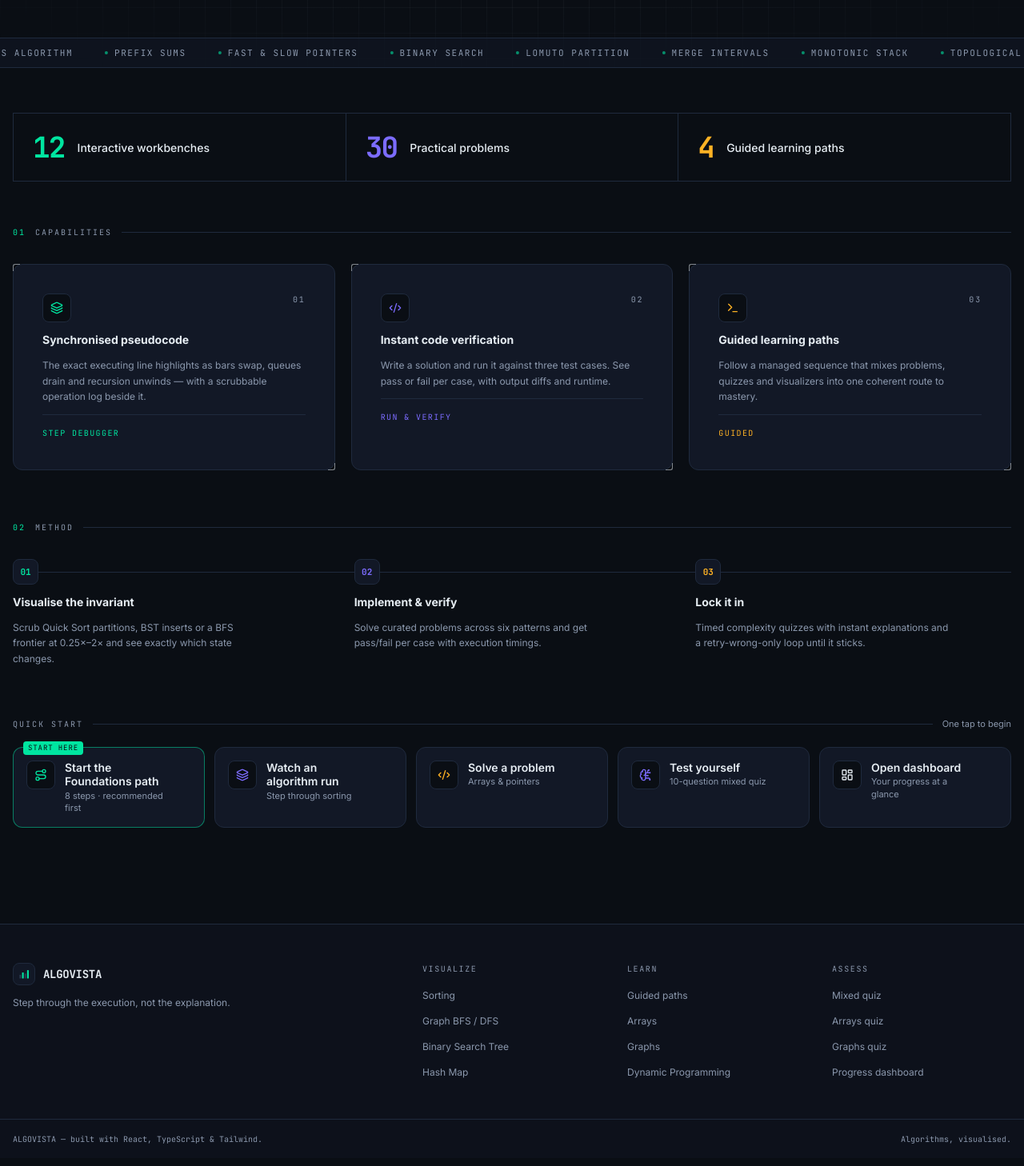
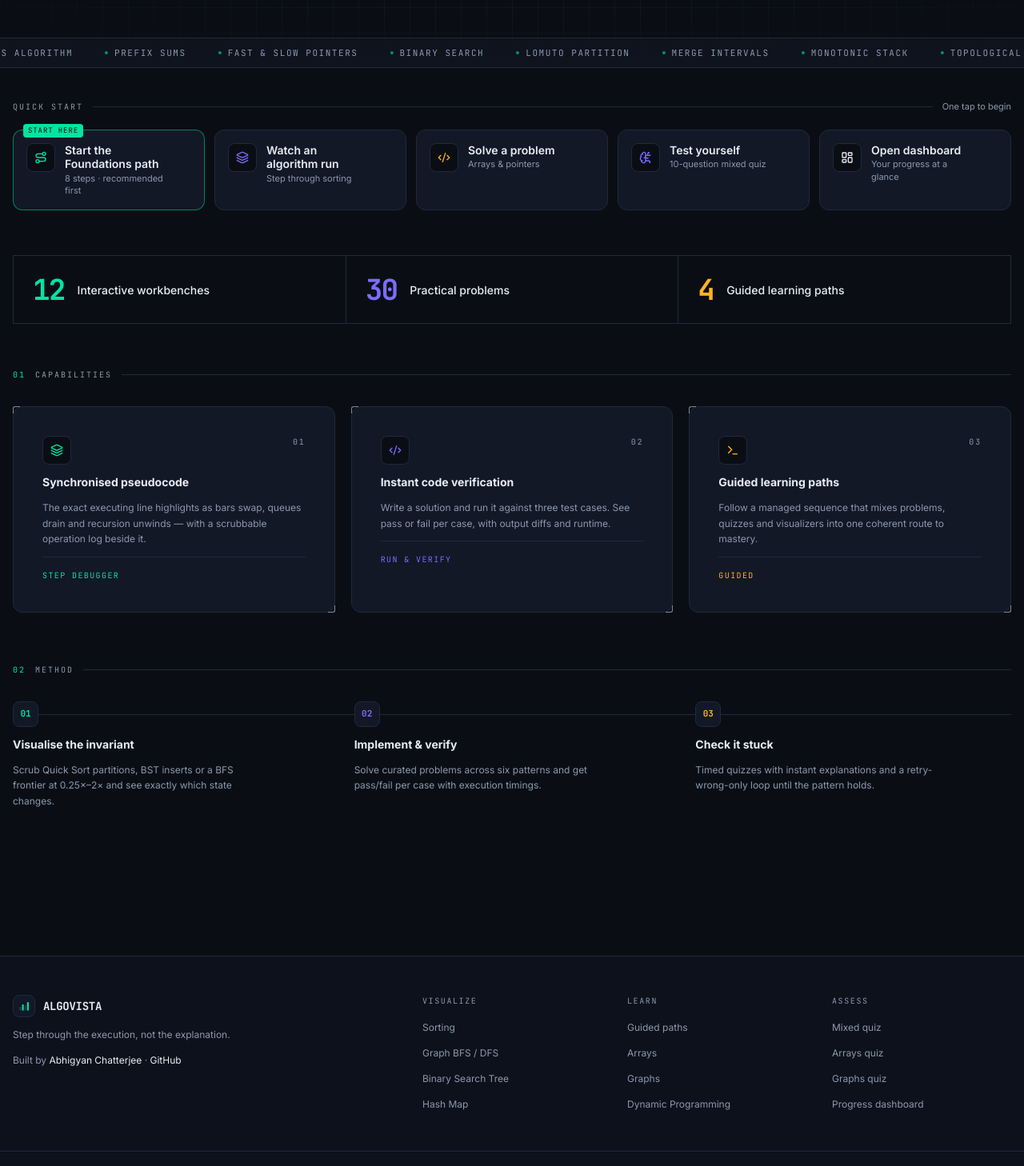
Before and after one commit to abhigyan-chatterjee/merit, a React (Vite) app in the folder apps/web/: page / in a window 1280 px wide. Shown: the part 560-2018 px from the top of the page at 80% size. Built offline with nearby package versions, Linux system fonts and the light colour scheme; no server answers.

Commit message:
feat(landing): quick start near top, live counts, auth-aware CTA, author footer

```diff
--- a/apps/web/src/components/Footer.tsx
+++ b/apps/web/src/components/Footer.tsx
@@ -53,6 +53,26 @@ export const Footer: React.FC = () => {
           <p className="text-xs text-muted leading-relaxed max-w-xs">
             Step through the execution, not the explanation.
           </p>
+          <p className="text-xs text-muted leading-relaxed max-w-xs">
+            Built by{' '}
+            <a
+              href="https://nullbit.in"
+              target="_blank"
+              rel="noreferrer"
+              className="text-ink hover:text-mint transition-colors"
+            >
+              Abhigyan Chatterjee
+            </a>{' '}
+            ·{' '}
+            <a
+              href="https://github.com/abhigyan-chatterjee"
+              target="_blank"
+              rel="noreferrer"
+              className="text-ink hover:text-mint transition-colors"
+            >
+              GitHub
+            </a>
+          </p>
         </div>
 
         {COLUMNS.map((col) => (
@@ -78,7 +98,7 @@ export const Footer: React.FC = () => {
 
       <div className="border-t border-line">
         <div className="max-w-7xl mx-auto px-4 h-12 flex flex-wrap items-center justify-between gap-2 text-[10px] font-mono text-muted">
-          <span>ALGOVISTA — built with React, TypeScript &amp; Tailwind.</span>
+          <span>ALGOVISTA — practice that shows its work.</span>
           <span>Algorithms, visualised.</span>
         </div>
       </div>
--- a/apps/web/src/pages/LandingPage.tsx
+++ b/apps/web/src/pages/LandingPage.tsx
@@ -15,6 +15,10 @@ import {
 import { Panel } from '../components/ui/Panel';
 import { SectionLabel } from '../components/ui/SectionLabel';
 import { Reveal } from '../components/ui/Reveal';
+import { useAuth } from '../store/AuthContext';
+import { PROBLEMS } from '../data/problems';
+import { VISUALIZERS } from '../data/curriculum';
+import { LEARNING_PATHS } from '../data/learningPaths';
 
 const PATTERN_TAGS = [
   'Two Pointers', 'Sliding Window', "Kadane's Algorithm", 'Prefix Sums', 'Fast & Slow Pointers',
@@ -70,6 +74,7 @@ const useLiveSortDemo = (enabled: boolean) => {
 
 export const LandingPage: React.FC = () => {
   const reduce = useReducedMotion();
+  const { user } = useAuth();
   const { arr, pair, sortedFrom, comparisons } = useLiveSortDemo(!reduce);
 
   return (
@@ -100,11 +105,20 @@ export const LandingPage: React.FC = () => {
             </h1>
 
             <p className="text-sm sm:text-base text-muted max-w-xl leading-relaxed">
-              Twelve step-debuggable workbenches, thirty sandboxed problems and a learning path that
-              adapts to how you're doing — all in one place.
+              One end-to-end place to watch algorithms run, solve problems with
+              instant verification, and check yourself with quizzes and exams.
             </p>
 
             <div className="flex flex-wrap items-center gap-3">
+              {user ? (
+                <Link
+                  to="/dashboard"
+                  className="group inline-flex items-center gap-2 px-5 py-2.5 rounded-lg bg-mint text-canvas font-semibold text-sm hover:brightness-110 transition"
+                >
+                  Go to your dashboard
+                  <ArrowRight className="w-4 h-4 group-hover:translate-x-0.5 transition-transform duration-200" />
+                </Link>
+              ) : (
                 <Link
                   to="/learn"
                   className="group inline-flex items-center gap-2 px-5 py-2.5 rounded-lg bg-mint text-canvas font-semibold text-sm hover:brightness-110 transition"
@@ -112,6 +126,7 @@ export const LandingPage: React.FC = () => {
                   Start a guided path
                   <ArrowRight className="w-4 h-4 group-hover:translate-x-0.5 transition-transform duration-200" />
                 </Link>
+              )}
 
               <Link
                 to="/visualizers/sorting"
@@ -204,13 +219,91 @@ export const LandingPage: React.FC = () => {
         </div>
       </section>
 
-      {/* ============ STATS ============ */}
+      {/* ============ QUICK START (right under hero: one tap to begin) ============ */}
+      <section className="max-w-7xl mx-auto px-4 pt-10 space-y-5">
+        <div className="flex items-center gap-3">
+          <span className="font-mono text-[10px] uppercase tracking-[0.2em] text-muted">
+            Quick start
+          </span>
+          <span className="flex-1 h-px bg-line" />
+          <span className="text-[11px] text-muted">One tap to begin</span>
+        </div>
+
+        <div className="grid grid-cols-1 sm:grid-cols-2 lg:grid-cols-5 gap-3">
+          {[
+            {
+              to: '/learn/foundations',
+              title: 'Start the Foundations path',
+              hint: '8 steps · recommended first',
+              Icon: Route,
+              tone: 'text-mint',
+              accent: true
+            },
+            {
+              to: '/visualizers/sorting',
+              title: 'Watch an algorithm run',
+              hint: 'Step through sorting',
+              Icon: Layers,
+              tone: 'text-violet'
+            },
+            {
+              to: '/problems/arrays',
+              title: 'Solve a problem',
+              hint: 'Arrays & pointers',
+              Icon: Code2,
+              tone: 'text-amber'
+            },
+            {
+              to: '/quiz/mixed',
+              title: 'Test yourself',
+              hint: '10-question mixed quiz',
+              Icon: BrainCircuit,
+              tone: 'text-violet'
+            },
+            {
+              to: '/dashboard',
+              title: 'Open dashboard',
+              hint: 'Your progress at a glance',
+              Icon: LayoutDashboard,
+              tone: 'text-ink'
+            }
+          ].map((t) => (
+            <Link
+              key={t.to}
+              to={t.to}
+              className={`group relative flex items-start gap-3 p-4 rounded-xl border bg-surface transition-colors duration-200 min-h-[88px] ${
+                t.accent ? 'border-mint/50 hover:border-mint' : 'border-line hover:border-steel'
+              }`}
+            >
+              <div
+                className={`w-9 h-9 rounded-lg border border-line bg-canvas grid place-items-center shrink-0 ${t.tone}`}
+              >
+                <t.Icon className="w-4 h-4" />
+              </div>
+              <div className="min-w-0 flex-1">
+                <div className="text-sm font-semibold text-ink group-hover:text-mint transition-colors leading-tight">
+                  {t.title}
+                </div>
+                <div className="text-[11px] text-muted mt-0.5 leading-snug">{t.hint}</div>
+              </div>
+              <ArrowRight className="w-4 h-4 text-muted/0 group-hover:text-mint group-hover:opacity-100 opacity-0 -translate-x-1 group-hover:translate-x-0 transition-all shrink-0 mt-1" />
+              {t.accent && (
+                <span className="absolute -top-2 left-3 px-1.5 py-0.5 rounded bg-mint text-canvas text-[9px] font-mono uppercase tracking-widest">
+                  Start here
+                </span>
+              )}
+            </Link>
+          ))}
+        </div>
+      </section>
+
+      {/* ============ STATS (live counts from the actual content bundle) ============ */}
       <section className="max-w-7xl mx-auto px-4 py-14">
         <div className="grid grid-cols-1 sm:grid-cols-3 border-t border-l border-line">
           {[
-            { n: '12', l: 'Interactive workbenches', c: 'text-mint' },
-            { n: '30', l: 'Practical problems', c: 'text-violet' },
-            { n: '4', l: 'Guided learning paths', c: 'text-amber' }
+            { n: String(VISUALIZERS.length), l: 'Interactive workbenches', c: 'text-mint' },
+            { n: String(PROBLEMS.length), l: 'Practical problems', c: 'text-violet' },
+            { n: String(LEARNING_PATHS.length), l: 'Guided learning paths', c: 'text-amber' }
           ].map((s, i) => (
             <Reveal key={s.l} delay={i * 0.05}>
               <div className="relative flex items-center gap-4 border-r border-b border-line p-6 group hover:bg-surface transition-colors duration-200">
@@ -302,8 +395,8 @@ export const LandingPage: React.FC = () => {
             },
             {
               n: '03',
-              t: 'Lock it in',
-              d: 'Timed complexity quizzes with instant explanations and a retry-wrong-only loop until it sticks.',
+              t: 'Check it stuck',
+              d: 'Timed quizzes with instant explanations and a retry-wrong-only loop until the pattern holds.',
               c: 'text-amber'
             }
           ].map((s, i) => (
@@ -321,84 +414,6 @@ export const LandingPage: React.FC = () => {
           ))}
         </div>
       </section>
-
-      {/* ============ QUICK START ============ */}
-      <section className="max-w-7xl mx-auto px-4 space-y-5">
-        <div className="flex items-center gap-3">
-          <span className="font-mono text-[10px] uppercase tracking-[0.2em] text-muted">
-            Quick start
-          </span>
-          <span className="flex-1 h-px bg-line" />
-          <span className="text-[11px] text-muted">One tap to begin</span>
-        </div>
-
-        <div className="grid grid-cols-1 sm:grid-cols-2 lg:grid-cols-5 gap-3">
-          {[
-            {
-              to: '/learn/foundations',
-              title: 'Start the Foundations path',
-              hint: '8 steps · recommended first',
-              Icon: Route,
-              tone: 'text-mint',
-              accent: true
-            },
-            {
-              to: '/visualizers/sorting',
-              title: 'Watch an algorithm run',
-              hint: 'Step through sorting',
-              Icon: Layers,
-              tone: 'text-violet'
-            },
-            {
-              to: '/problems/arrays',
-              title: 'Solve a problem',
-              hint: 'Arrays & pointers',
-              Icon: Code2,
-              tone: 'text-amber'
-            },
-            {
-              to: '/quiz/mixed',
-              title: 'Test yourself',
-              hint: '10-question mixed quiz',
-              Icon: BrainCircuit,
-              tone: 'text-violet'
-            },
-            {
-              to: '/dashboard',
-              title: 'Open dashboard',
-              hint: 'Your progress at a glance',
-              Icon: LayoutDashboard,
-              tone: 'text-ink'
-            }
-          ].map((t) => (
-            <Link
-              key={t.to}
-              to={t.to}
-              className={`group relative flex items-start gap-3 p-4 rounded-xl border bg-surface transition-colors duration-200 min-h-[88px] ${
-                t.accent ? 'border-mint/50 hover:border-mint' : 'border-line hover:border-steel'
-              }`}
-            >
-              <div
-                className={`w-9 h-9 rounded-lg border border-line bg-canvas grid place-items-center shrink-0 ${t.tone}`}
-              >
-                <t.Icon className="w-4 h-4" />
-              </div>
-              <div className="min-w-0 flex-1">
-                <div className="text-sm font-semibold text-ink group-hover:text-mint transition-colors leading-tight">
-                  {t.title}
-                </div>
-                <div className="text-[11px] text-muted mt-0.5 leading-snug">{t.hint}</div>
-              </div>
-              <ArrowRight className="w-4 h-4 text-muted/0 group-hover:text-mint group-hover:opacity-100 opacity-0 -translate-x-1 group-hover:translate-x-0 transition-all shrink-0 mt-1" />
-              {t.accent && (
-                <span className="absolute -top-2 left-3 px-1.5 py-0.5 rounded bg-mint text-canvas text-[9px] font-mono uppercase tracking-widest">
-                  Start here
-                </span>
-              )}
-            </Link>
-          ))}
-        </div>
-      </section>
     </div>
   );
 };
```
Lines whose indentation alone changed are shown as unchanged.
